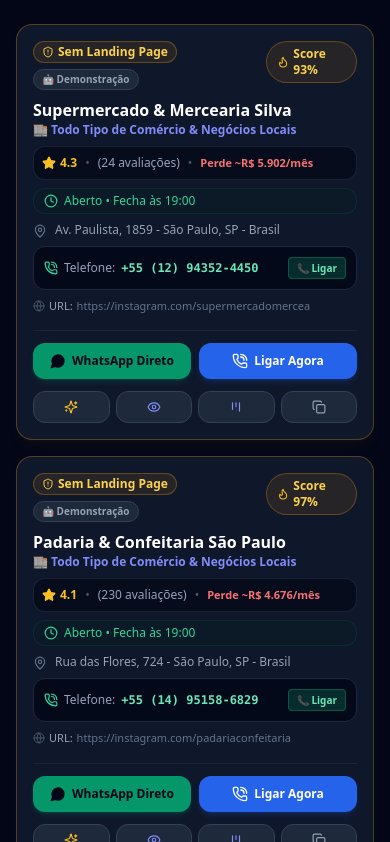
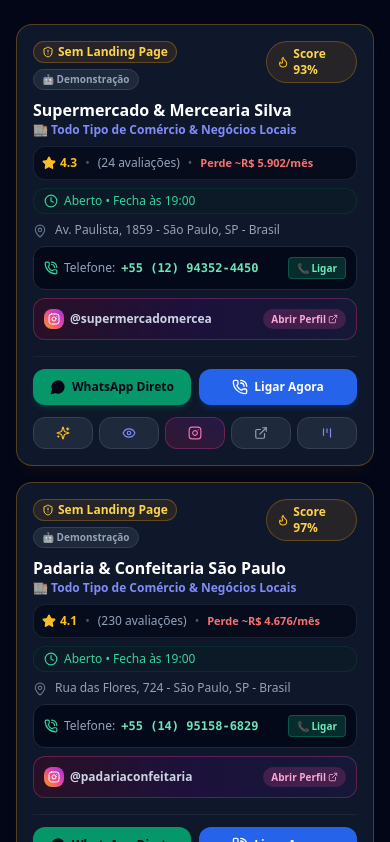
Before and after one commit to websetee-crypto/leads.websete, a React (Vite) app: page / in a window 390 px wide. Shown: the part 1274-2116 px from the top of the page. Built offline with nearby package versions, Linux system fonts and the light colour scheme; no server answers.

Commit message:
feat: adicionar link e botao direto 1-clique para abrir o Instagram do estabelecimento

```diff
--- a/src/components/LeadCard.tsx
+++ b/src/components/LeadCard.tsx
@@ -1,7 +1,7 @@
 import React, { useState } from 'react';
 import {
   Globe, MessageCircle, MapPin, Star, Flame,
-  ExternalLink, Copy, Check, ShieldAlert, Kanban, Eye, AlertCircle,
+  Instagram, ExternalLink, Copy, Check, ShieldAlert, Kanban, Eye, AlertCircle,
   Clock, PhoneCall, Sparkles
 } from 'lucide-react';
 import { Lead } from '../types';
@@ -162,13 +162,29 @@ export const LeadCard: React.FC<LeadCardProps> = ({
           ) : null}
         </div>
 
-        {/* Detected URL if any */}
-        {lead.detectedUrl && (
-          <div className="text-[11px] text-slate-500 mb-2 truncate flex items-center space-x-1">
-            <Globe className="w-3 h-3 text-slate-600" />
-            <span className="text-slate-400">URL:</span>
-            <span className="text-slate-500 truncate">{lead.detectedUrl}</span>
-          </div>
+        {/* Direct Instagram Link Box */}
+        {lead.instagramUrl && (
+          <a
+            href={lead.instagramUrl}
+            target="_blank"
+            rel="noopener noreferrer"
+            className="bg-gradient-to-r from-pink-950/40 via-purple-950/30 to-indigo-950/40 hover:from-pink-900/50 hover:to-indigo-900/50 border border-pink-500/30 hover:border-pink-500/60 rounded-xl p-2.5 mb-2 flex items-center justify-between text-xs text-pink-300 transition group/insta"
+            title="Clique para abrir o Instagram oficial da empresa"
+          >
+            <div className="flex items-center space-x-1.5 truncate">
+              <div className="w-5 h-5 rounded-lg bg-gradient-to-tr from-amber-500 via-pink-500 to-purple-600 flex items-center justify-center text-white shrink-0">
+                <Instagram className="w-3 h-3" />
+              </div>
+              <span className="text-slate-300 font-semibold truncate">
+                {lead.instagramUrl.replace('https://www.instagram.com/', '@').replace('https://instagram.com/', '@').replace(/\/$/, '')}
+              </span>
+            </div>
+
+            <span className="text-[10px] font-bold text-pink-300 bg-pink-500/20 px-2 py-0.5 rounded-full flex items-center space-x-0.5 shrink-0 ml-1 group-hover/insta:bg-pink-500/30">
+              <span>Abrir Perfil</span>
+              <ExternalLink className="w-2.5 h-2.5 ml-0.5" />
+            </span>
+          </a>
         )}
       </div>
 
@@ -212,7 +228,7 @@ export const LeadCard: React.FC<LeadCardProps> = ({
         </div>
 
         {/* Secondary Tool Buttons */}
-        <div className="grid grid-cols-4 gap-1.5 pt-1">
+        <div className="grid grid-cols-5 gap-1.5 pt-1">
 
           {/* Pitch Editor Modal Button */}
           <button
@@ -234,6 +250,28 @@ export const LeadCard: React.FC<LeadCardProps> = ({
             <span className="hidden sm:inline">Auditoria</span>
           </button>
 
+          {/* Instagram Button */}
+          <a
+            href={lead.instagramUrl || `https://www.instagram.com/${lead.name.toLowerCase().replace(/[^a-z0-9]/g, '')}/`}
+            target="_blank"
+            rel="noopener noreferrer"
+            title="Abrir Instagram"
+            className="p-2 rounded-xl bg-gradient-to-tr from-pink-900/30 to-purple-900/30 hover:from-pink-800/50 hover:to-purple-800/50 text-pink-300 text-xs font-semibold flex items-center justify-center border border-pink-500/30 transition"
+          >
+            <Instagram className="w-3.5 h-3.5 text-pink-400" />
+          </a>
+
+          {/* Google Maps link */}
+          <a
+            href={lead.googleMapsUrl || `https://www.google.com/maps/search/?api=1&query=${encodeURIComponent(lead.name + ' ' + lead.city)}`}
+            target="_blank"
+            rel="noopener noreferrer"
+            title="Abrir no Google Maps"
+            className="p-2 rounded-xl bg-slate-800 hover:bg-slate-700 text-slate-300 text-xs font-semibold flex items-center justify-center border border-slate-700 transition"
+          >
+            <ExternalLink className="w-3.5 h-3.5 text-slate-400" />
+          </a>
+
           {/* CRM Toggle */}
           <button
             onClick={() => onToggleCrm(lead)}
@@ -245,16 +283,6 @@ export const LeadCard: React.FC<LeadCardProps> = ({
             }`}
           >
             <Kanban className="w-3.5 h-3.5 text-indigo-400" />
-            <span className="hidden sm:inline">{isSavedInCrm ? 'No CRM' : 'Salvar'}</span>
-          </button>
-
-          {/* Copy Info */}
-          <button
-            onClick={copyQuickInfo}
-            title="Copiar dados do Lead"
-            className="p-2 rounded-xl bg-slate-800 hover:bg-slate-700 text-slate-300 text-xs font-semibold flex items-center justify-center border border-slate-700 transition"
-          >
-            {copied ? <Check className="w-3.5 h-3.5 text-emerald-400" /> : <Copy className="w-3.5 h-3.5 text-slate-400" />}
           </button>
 
         </div>
--- a/src/components/LeadTable.tsx
+++ b/src/components/LeadTable.tsx
@@ -1,7 +1,7 @@
 import React, { useState } from 'react';
 import {
   Star, MessageCircle, Eye, Kanban,
-  ArrowUpDown, CheckSquare, Square
+  ArrowUpDown, CheckSquare, Square, Instagram
 } from 'lucide-react';
 import { Lead } from '../types';
 
@@ -256,6 +256,16 @@ export const LeadTable: React.FC<LeadTableProps> = ({
                         </button>
                       )}
 
+                      <a
+                        href={lead.instagramUrl || `https://www.instagram.com/${lead.name.toLowerCase().replace(/[^a-z0-9]/g, '')}/`}
+                        target="_blank"
+                        rel="noopener noreferrer"
+                        className="p-1.5 rounded-lg bg-gradient-to-tr from-pink-900/30 to-purple-900/30 hover:from-pink-800/50 hover:to-purple-800/50 text-pink-300 border border-pink-500/30 transition"
+                        title="Abrir Instagram"
+                      >
+                        <Instagram className="w-3.5 h-3.5 text-pink-400" />
+                      </a>
+
                       <button
                         onClick={() => onOpenAudit(lead)}
                         className="p-1.5 rounded-lg bg-slate-800 hover:bg-slate-700 text-slate-300 border border-slate-700 transition"
--- a/src/services/leadSearchService.ts
+++ b/src/services/leadSearchService.ts
@@ -243,8 +243,19 @@ async function fetchFromOverpassAPI(
 
     const rawWebsite = tags['website'] || tags['contact:website'] || tags['url'] || '';
     const rawPhone = tags['phone'] || tags['contact:phone'] || tags['mobile'] || tags['contact:mobile'] || tags['phone:mobile'] || tags['whatsapp'] || tags['contact:whatsapp'] || tags['telephone'] || tags['tel'] || '';
-    const rawInstagram = tags['contact:instagram'] || tags['instagram'] || '';
+    const rawInstagram = tags['contact:instagram'] || tags['instagram'] || tags['social:instagram'] || '';
     const rawFacebook = tags['contact:facebook'] || tags['facebook'] || '';
+
+    let instagramUrl: string | undefined = undefined;
+    if (rawInstagram) {
+      const cleanHandle = rawInstagram.replace('@', '').replace('https://instagram.com/', '').replace('https://www.instagram.com/', '').replace(/\/$/, '');
+      instagramUrl = `https://www.instagram.com/${cleanHandle}/`;
+    } else if (rawWebsite && rawWebsite.includes('instagram.com')) {
+      instagramUrl = rawWebsite.startsWith('http') ? rawWebsite : `https://${rawWebsite}`;
+    } else {
+      const slug = slugify(rawName);
+      instagramUrl = `https://www.instagram.com/${slug}/`;
+    }
 
     // Classify website status
     let websiteStatus: WebsiteStatus = 'NO_WEBSITE';
@@ -260,9 +271,10 @@ async function fetchFromOverpassAPI(
       }
     } else if (rawInstagram || rawFacebook) {
       websiteStatus = 'SOCIAL_ONLY';
-      detectedUrl = rawInstagram ? `https://instagram.com/${rawInstagram.replace('@', '')}` : rawFacebook;
+      detectedUrl = instagramUrl || rawFacebook;
     } else {
       websiteStatus = 'NO_WEBSITE';
+      detectedUrl = instagramUrl;
     }
 
     const rating = parseFloat((4.2 + (i % 8) * 0.1).toFixed(1));
@@ -294,6 +306,7 @@ async function fetchFromOverpassAPI(
       reviewsCount,
       websiteStatus,
       detectedUrl,
+      instagramUrl,
       lat: elLat,
       lng: elLng,
       source: 'openstreetmap',
@@ -368,6 +381,7 @@ async function fetchFromGooglePlacesAPI(
     const reviewsCount = p.userRatingCount || 20;
     const opportunityScore = calculateOpportunityScore(websiteStatus, rating, reviewsCount, Boolean(phone));
     const closingHours = formatBusinessClosingHours('', niche.id);
+    const instagramUrl = rawWebsite?.includes('instagram.com') ? rawWebsite : `https://www.instagram.com/${slugify(name)}/`;
 
     return {
       id: `google-${p.id || idx}`,
@@ -384,7 +398,8 @@ async function fetchFromGooglePlacesAPI(
       rating,
       reviewsCount,
       websiteStatus,
-      detectedUrl: rawWebsite || undefined,
+      detectedUrl: rawWebsite || instagramUrl,
+      instagramUrl,
       lat: p.location?.latitude || 0,
       lng: p.location?.longitude || 0,
       source: 'google_places' as const,
@@ -473,6 +488,7 @@ function generateRealisticLeads(
       reviewsCount,
       websiteStatus,
       detectedUrl,
+      instagramUrl: `https://www.instagram.com/${slugify(name)}/`,
       lat: baseLat + latOffset,
       lng: baseLng + lngOffset,
       source: 'smart_generator',
--- a/src/types/index.ts
+++ b/src/types/index.ts
@@ -24,6 +24,7 @@ export interface Lead {
   reviewsCount?: number;
   websiteStatus: WebsiteStatus;
   detectedUrl?: string; // ex: instagram.com/loja ou vazio
+  instagramUrl?: string; // URL direta do Instagram
   lat: number;
   lng: number;
   source: 'openstreetmap' | 'google_places' | 'smart_generator' | 'imported';
```
